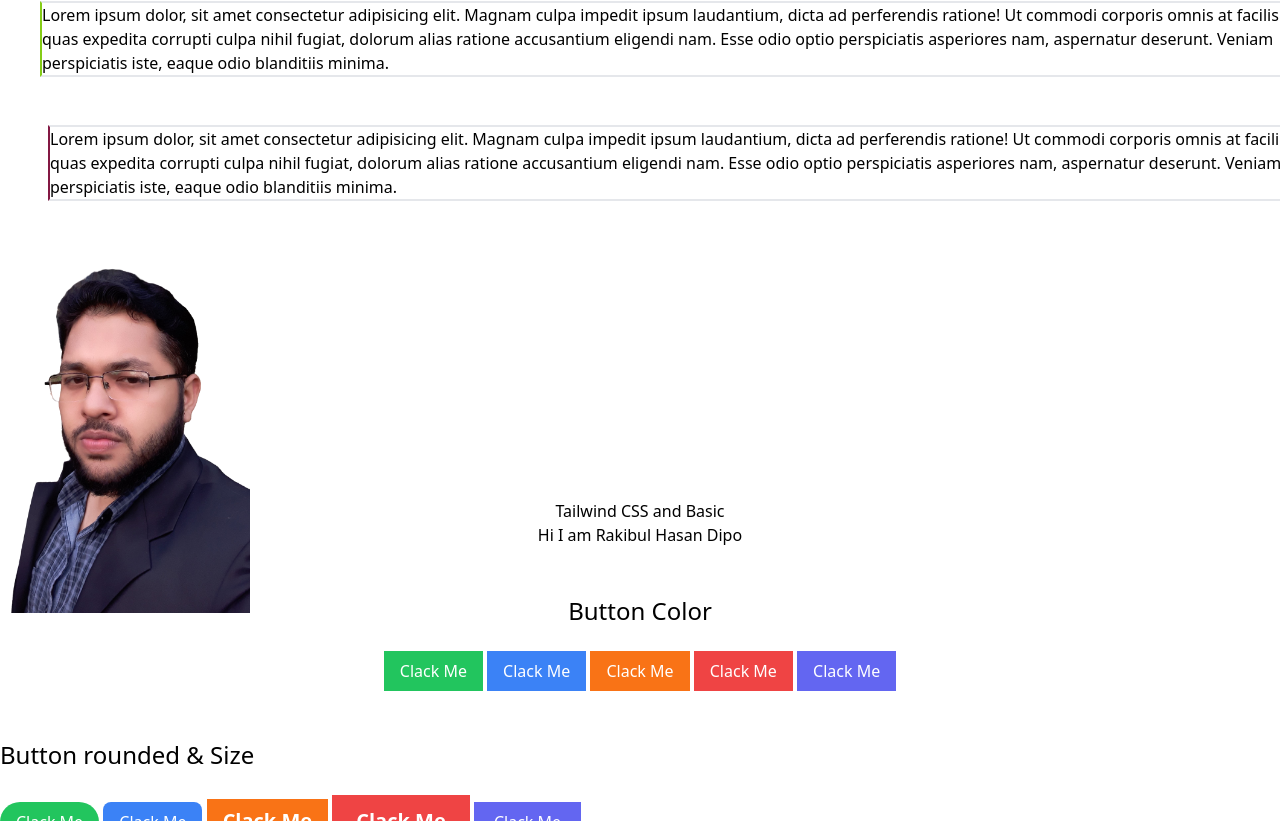
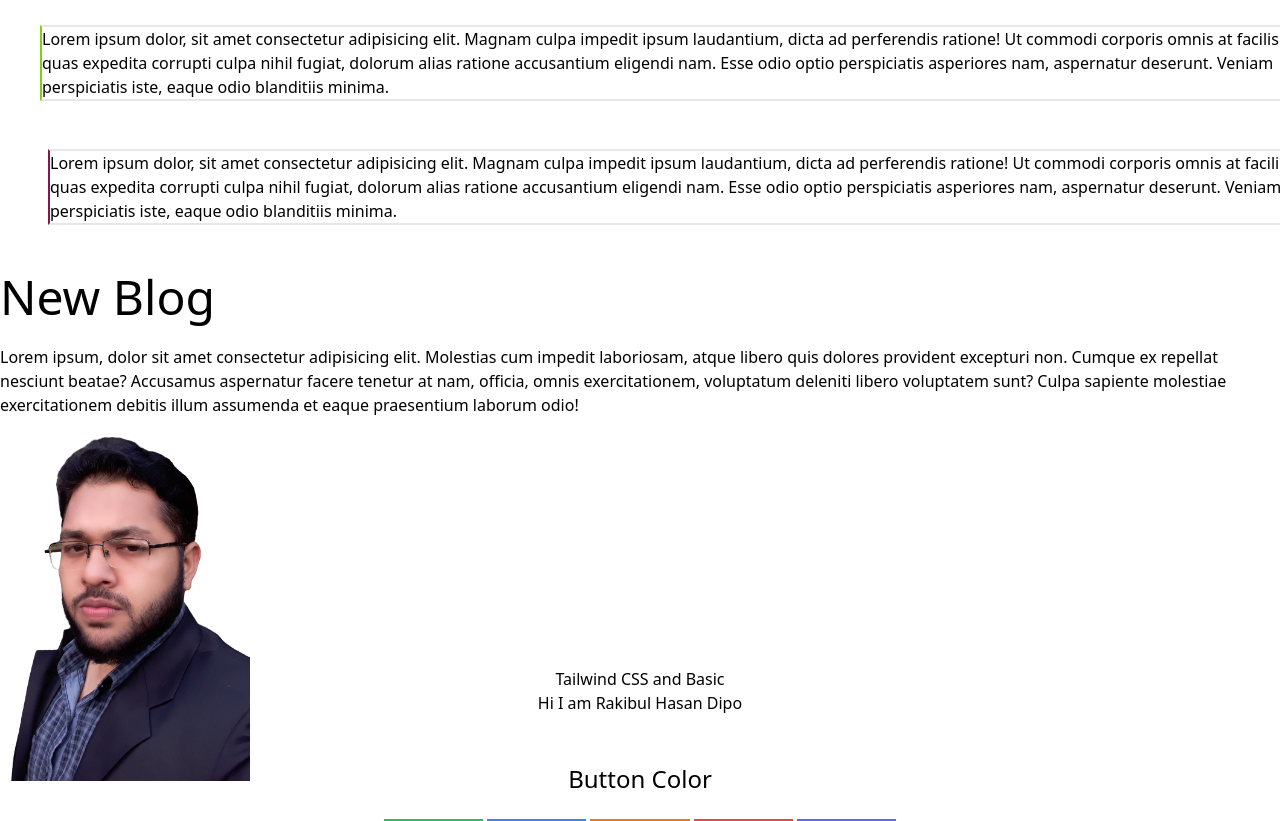
Before and after one commit to rakibuldipo/tailwind-css, a plain HTML site: page index.html in a window 1280 px wide. Shown: the part 751-1572 px from the top of the page. Drawn offline with nearby package versions, Linux system fonts and the light colour scheme.

Commit message:
new blog added

```diff
--- a/index.html
+++ b/index.html
@@ -16,6 +16,7 @@
     <br>
     <div class="container pl-20  ml-20">
         <h1 class="text-5xl"> Create Git Branch , Merge Branches</h1>
+        <h3> This tropic is very important </h3>
     </div>
 
     <br><br>
@@ -80,6 +81,14 @@
     </section>
 
 
+    <div>
+        <h1 class="text-5xl">New Blog</h1>
+        <br>
+        <p>Lorem ipsum, dolor sit amet consectetur adipisicing elit. Molestias cum impedit laboriosam, atque libero quis
+            dolores provident excepturi non. Cumque ex repellat nesciunt beatae? Accusamus aspernatur facere tenetur at
+            nam, officia, omnis exercitationem, voluptatum deleniti libero voluptatem sunt? Culpa sapiente molestiae
+            exercitationem debitis illum assumenda et eaque praesentium laborum odio!</p>
+    </div>
     <div style="width:250px; height:250px">
         <img src="dipo1.png" alt="">
     </div>
```
